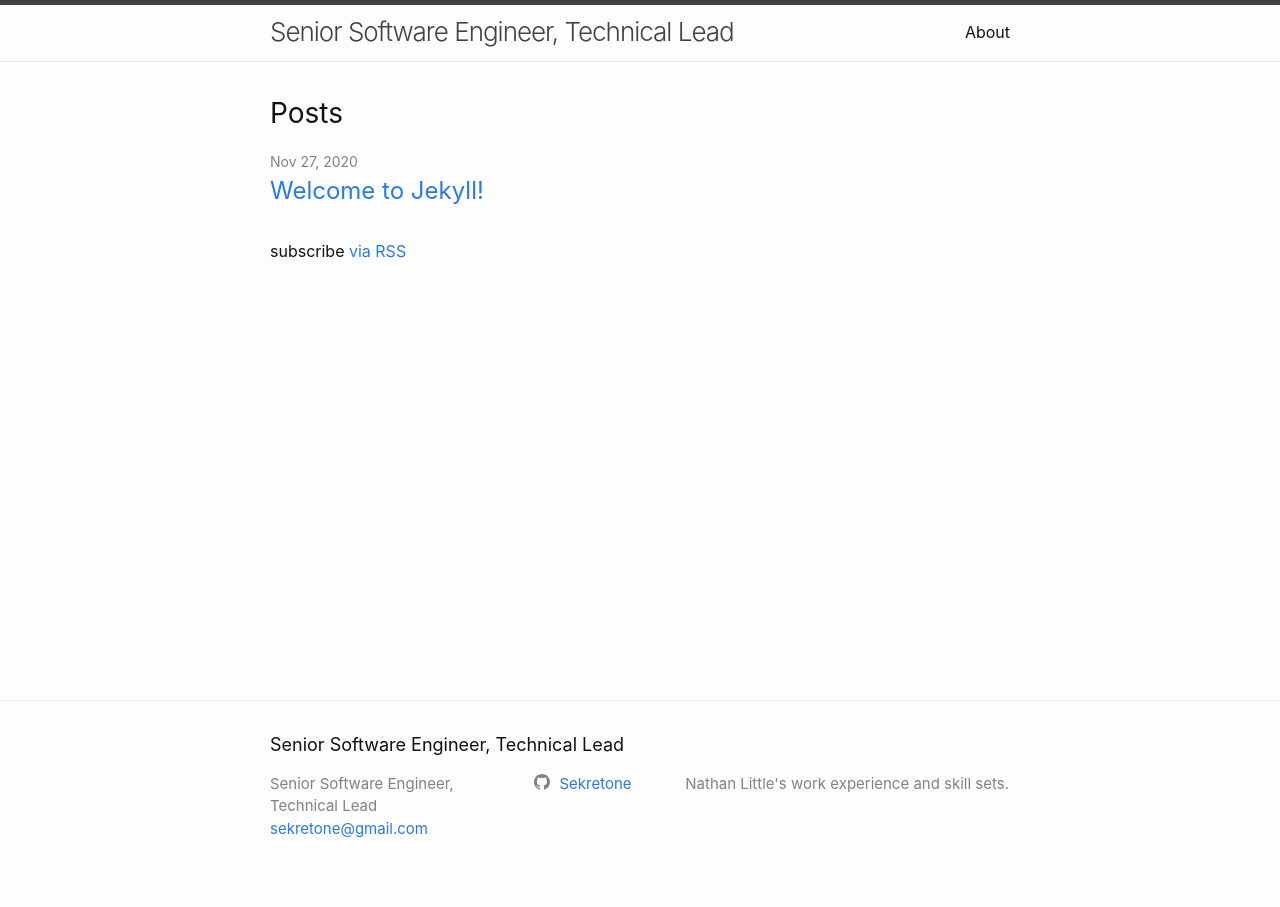
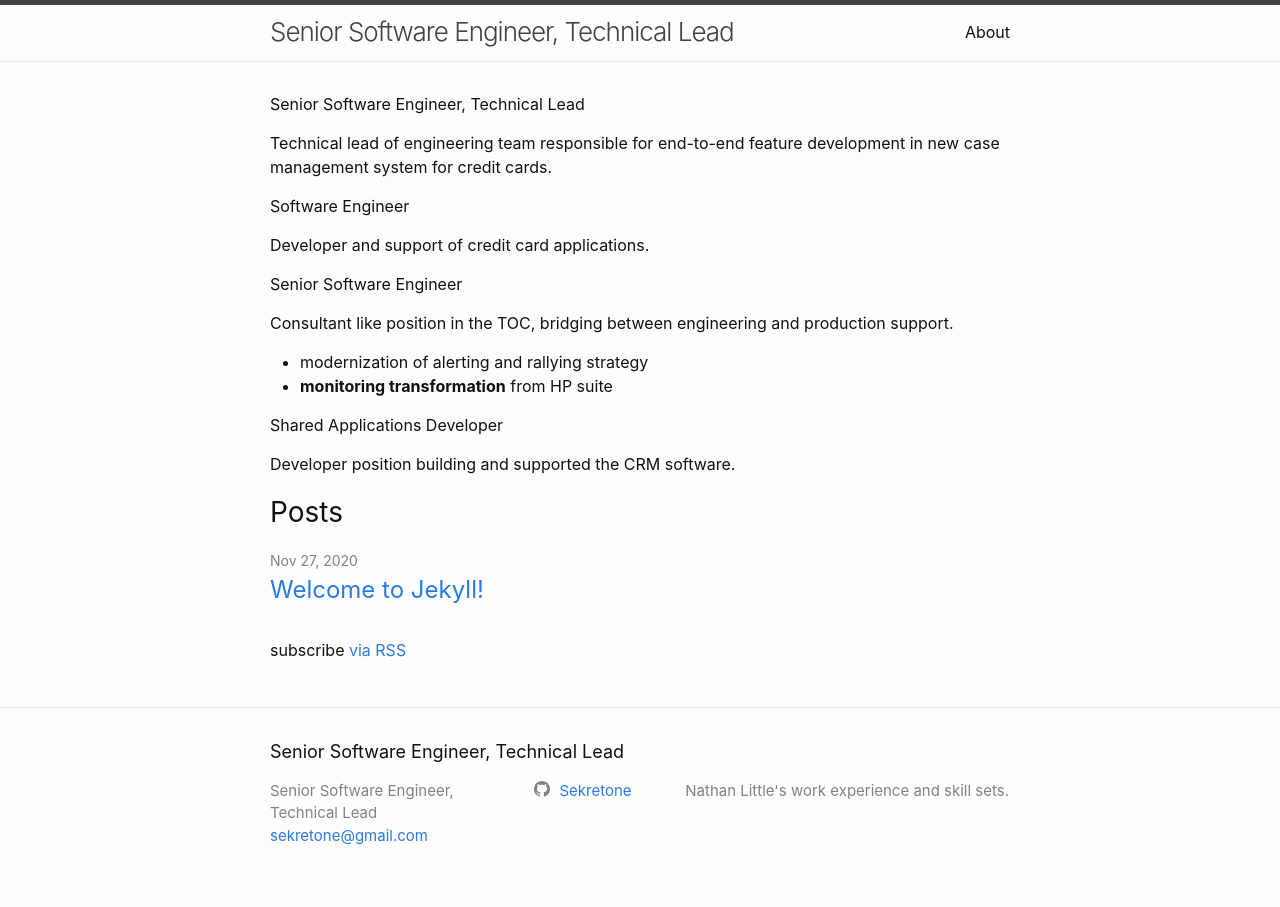
Before and after one commit to SekretOne/nathan-little-resume, a Jekyll site: the page built from index.markdown, in a window 1280 px wide. Built offline with Jekyll 4.4.1, drawn with Linux system fonts in a browser that asks for light colours.

Commit message:
wip education

```diff
--- a/_config.yml
+++ b/_config.yml
@@ -31,6 +31,10 @@ github_username:  Sekretone
 plugins:
   - jekyll-feed
 
+collections:
+  education:
+    output: true
+
 # Exclude from processing.
 # The following items will not be processed, by default.
 # Any item listed under the `exclude:` key here will be automatically added to
@@ -39,14 +43,14 @@ plugins:
 # Excluded items can be processed by explicitly listing the directories or
 # their entries' file path in the `include:` list.
 #
-# exclude:
-#   - .sass-cache/
-#   - .jekyll-cache/
-#   - gemfiles/
-#   - Gemfile
-#   - Gemfile.lock
-#   - node_modules/
-#   - vendor/bundle/
-#   - vendor/cache/
-#   - vendor/gems/
-#   - vendor/ruby/
+exclude:
+  - .sass-cache/
+  - .jekyll-cache/
+  - gemfiles/
+  - Gemfile
+  - Gemfile.lock
+  - node_modules/
+  - vendor/bundle/
+  - vendor/cache/
+  - vendor/gems/
+  - vendor/ruby/
--- /dev/null
+++ b/_data/education.yaml
@@ -0,0 +1,35 @@
+- position: Senior Software Engineer, Technical Lead
+  from: 2018-02-01
+  to: present
+  company: Capital One
+  location: Richmond, Virginia
+  description: >-
+    Technical lead of engineering team responsible for end-to-end feature development in new case management system for
+    credit cards.
+
+- position: Software Engineer
+  from: 2018-07-01
+  to: 2020-02-01
+  company: Capital One
+  location: Richmond, Virginia
+  description: >-
+    Developer and support of credit card applications.
+
+- position: Senior Software Engineer
+  from: 2016-06-01
+  to: 2018-05-01
+  company: Capital One
+  location: Richmond, Virginia
+  description: |
+    Consultant like position in the TOC, bridging between engineering and production support.
+
+    * modernization of alerting and rallying strategy
+    * **monitoring transformation** from HP suite
+
+- position: Shared Applications Developer
+  from: 2015-09-01
+  to: 2016-05-01
+  company: Genworth Financial
+  location: Lynchburg, Virginia
+  description: >-
+    Developer position building and supported the CRM software.
--- /dev/null
+++ b/_includes/education.html
@@ -0,0 +1,8 @@
+{%- for edu in site.data.education -%}
+<div>
+    <span>{{edu.position}}</span>
+    <p>
+        {{ edu.description | markdownify }}
+    </p>
+</div>
+{%- endfor -%}
--- a/_layouts/home.html
+++ b/_layouts/home.html
@@ -8,6 +8,8 @@ layout: default
   {%- endif -%}
 
   {{ content }}
+
+  {%- include education.html -%}
 
   {%- if site.posts.size > 0 -%}
     <h2 class="post-list-heading">{{ page.list_title | default: "Posts" }}</h2>
```
Also changed, not shown: README.md (added), 1 other file.
